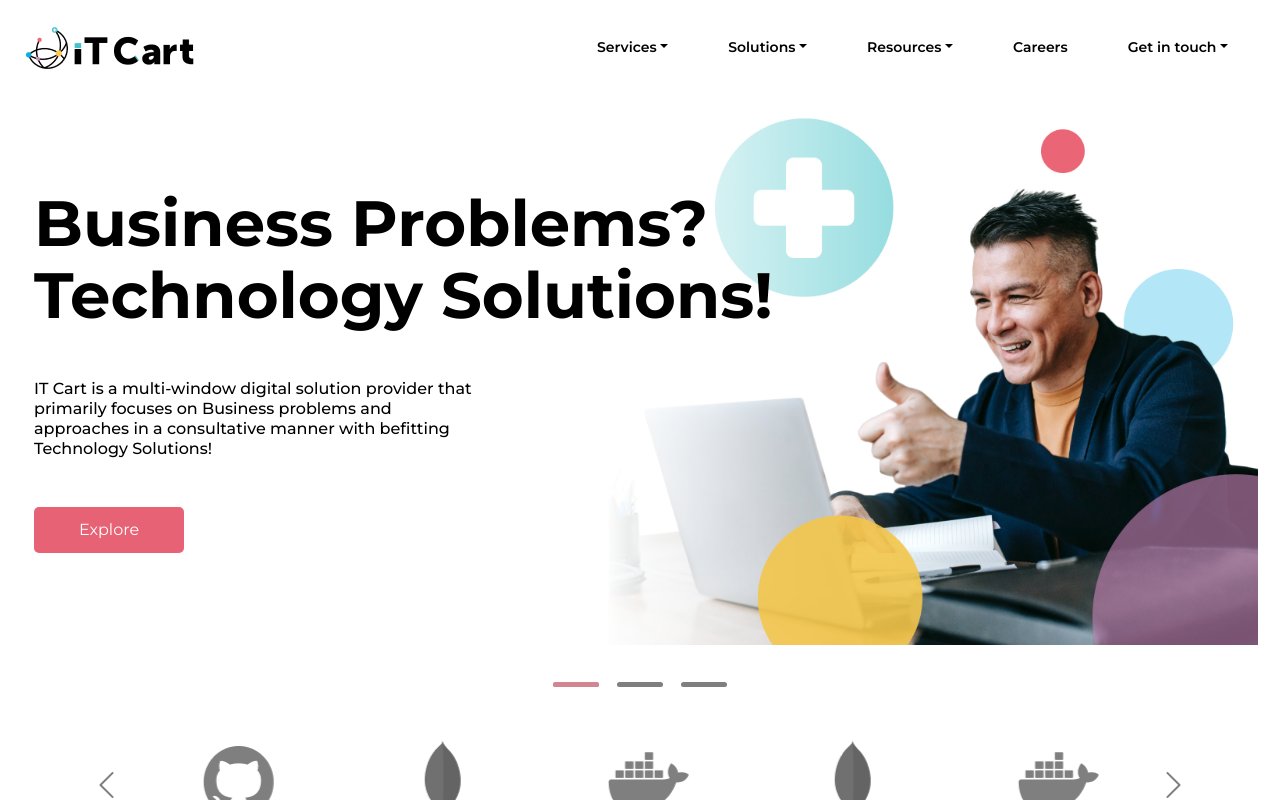
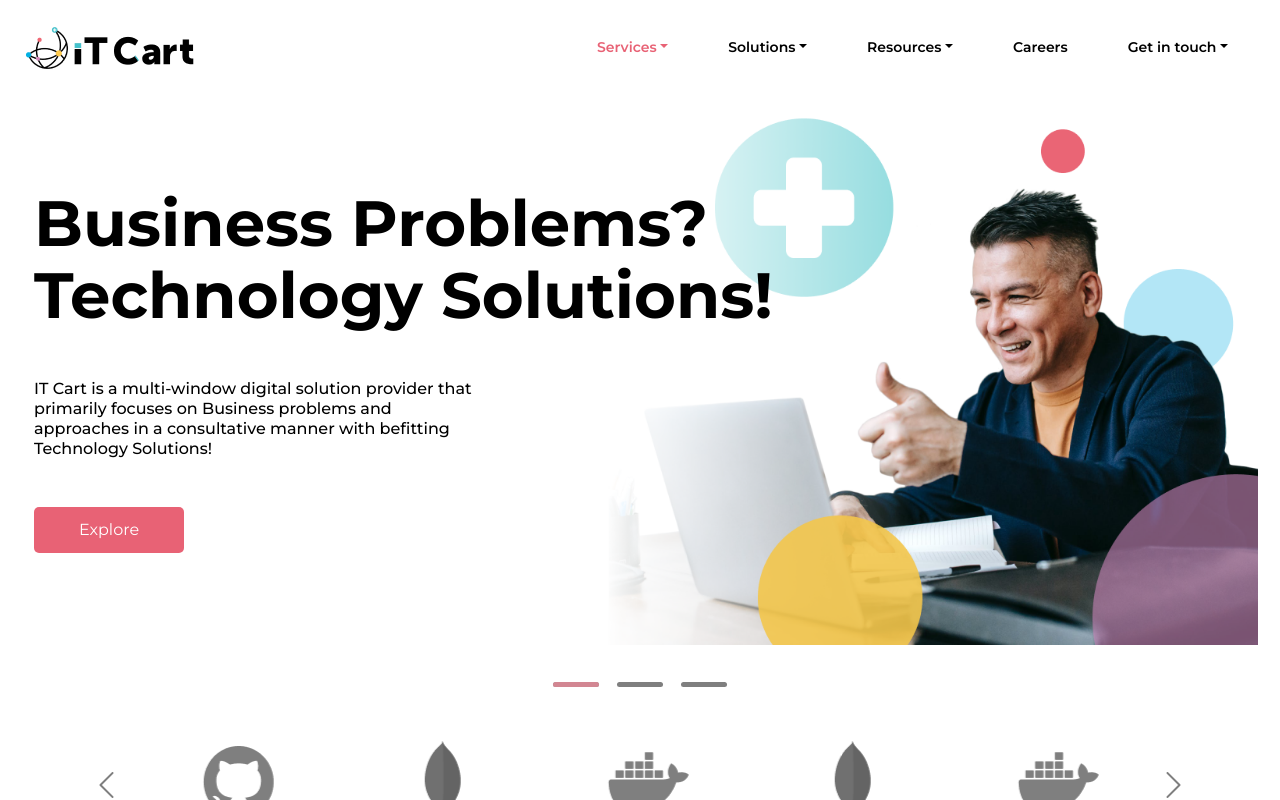
Before and after one commit to Amzad9/itcart, a React (Create React App) app: page / in a window 1280 px wide. In both pictures the pointer is over the button 632 px from the left and 47 px from the top of the page. Shown: the top 800 px of the page. Built offline with nearby package versions, Linux system fonts and the light colour scheme.

Commit message:
images changes

```diff
--- a/src/components/Nav/Nav.scss
+++ b/src/components/Nav/Nav.scss
@@ -5,5 +5,8 @@
         font-size: 14px;
         padding: 0px 0px;
         margin: 29px 30px;
+        &:hover{
+            color: #E86275;
+        }
     }
 }
```
